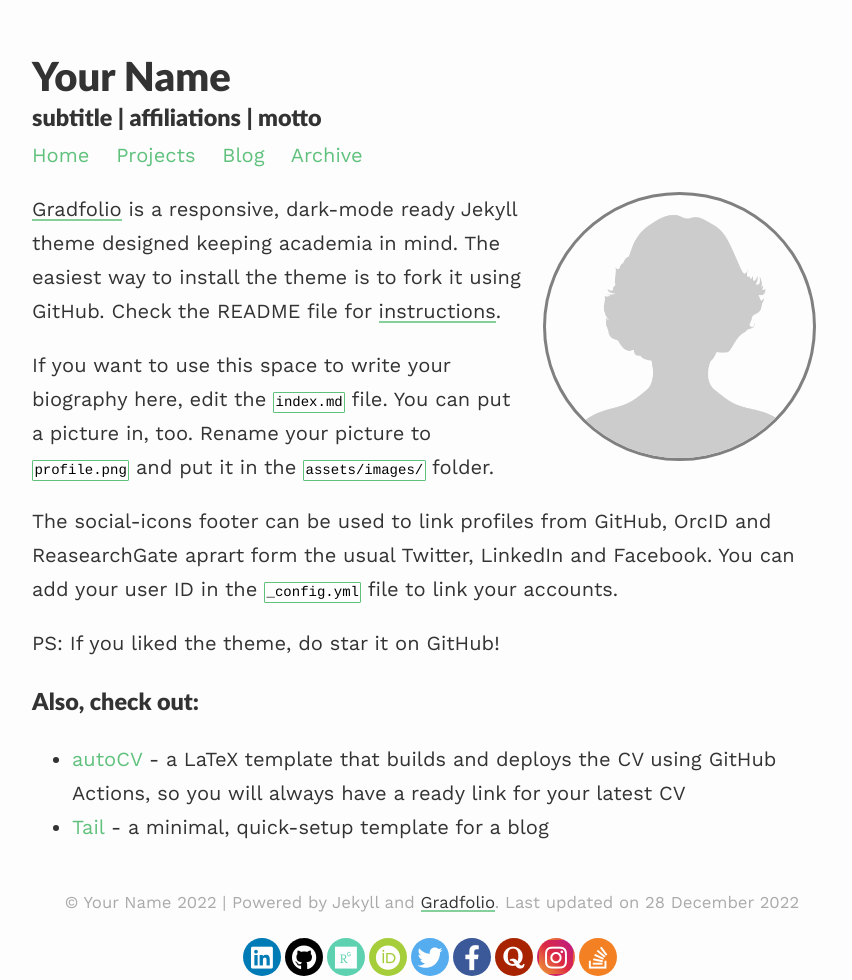
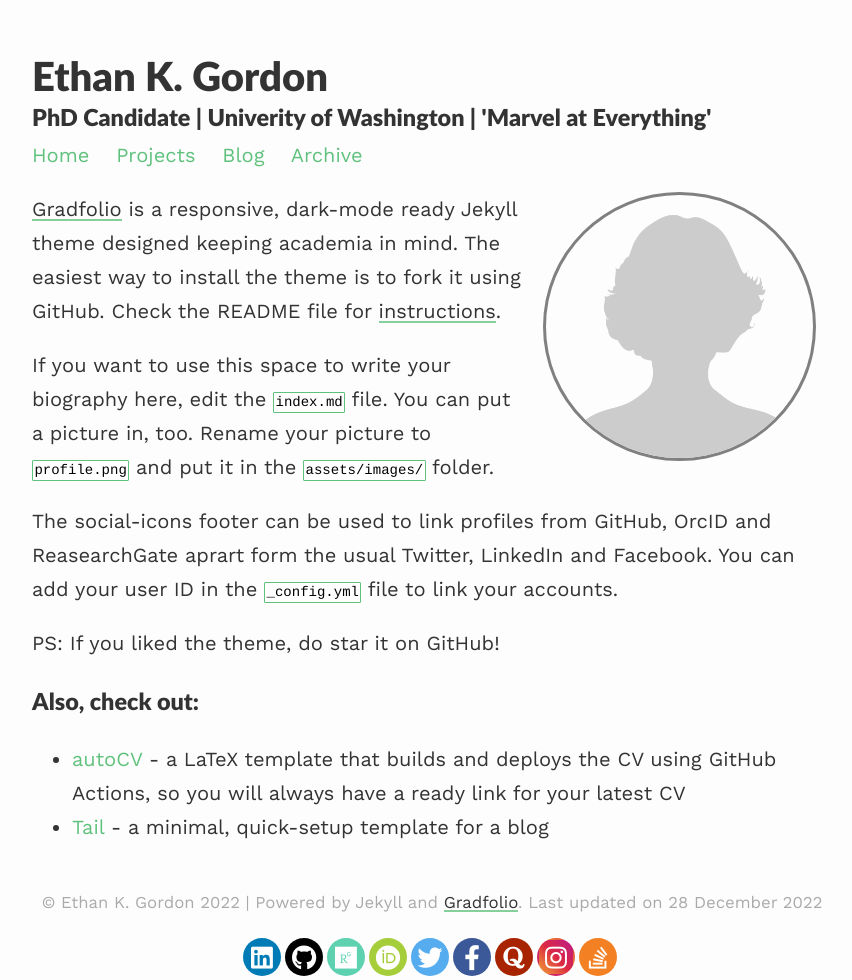
Before and after one commit to egordon/egordon.github.io, a Jekyll site: the page built from index.md, in a window 1280 px wide. Shown: the whole page, without its empty margins (208-1060 px from the left). Built offline with Jekyll 4.4.1, drawn with Linux system fonts in a browser that asks for light colours; nearby versions of some CDN libraries.

Commit message:
Update _config.yml

```diff
--- a/_config.yml
+++ b/_config.yml
@@ -1,10 +1,10 @@
 ### your site title here
 
-title: Your Name
-description: subtitle | affiliations | motto
+title: Ethan K. Gordon
+description: PhD Candidate | Univerity of Washington | 'Marvel at Everything'
 
-baseurl: /gradfolio #name of GitHub repository
-url: "" #custom url to be used instead of GitHub repository
+baseurl: "" # root folder
+url: "" # custom url to be used instead of GitHub repository
 email: #
 
 # Pagination
```
